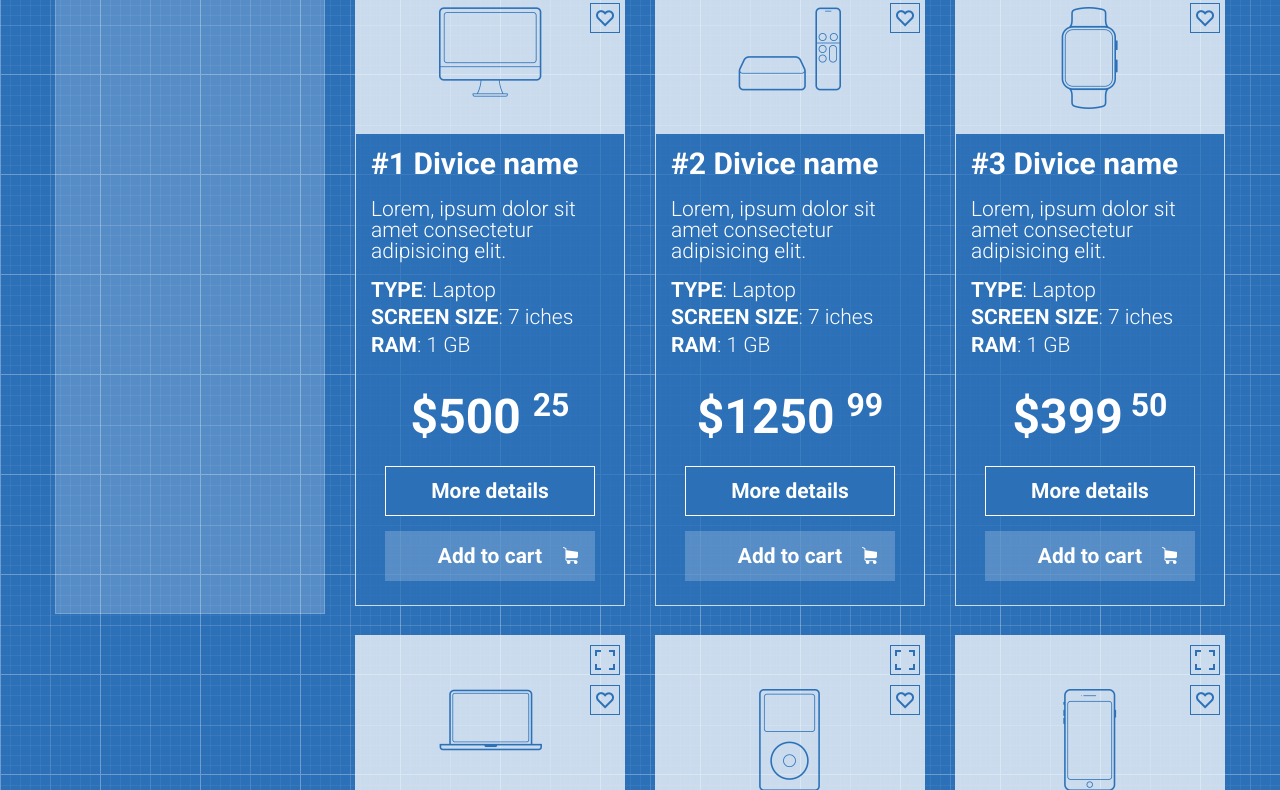
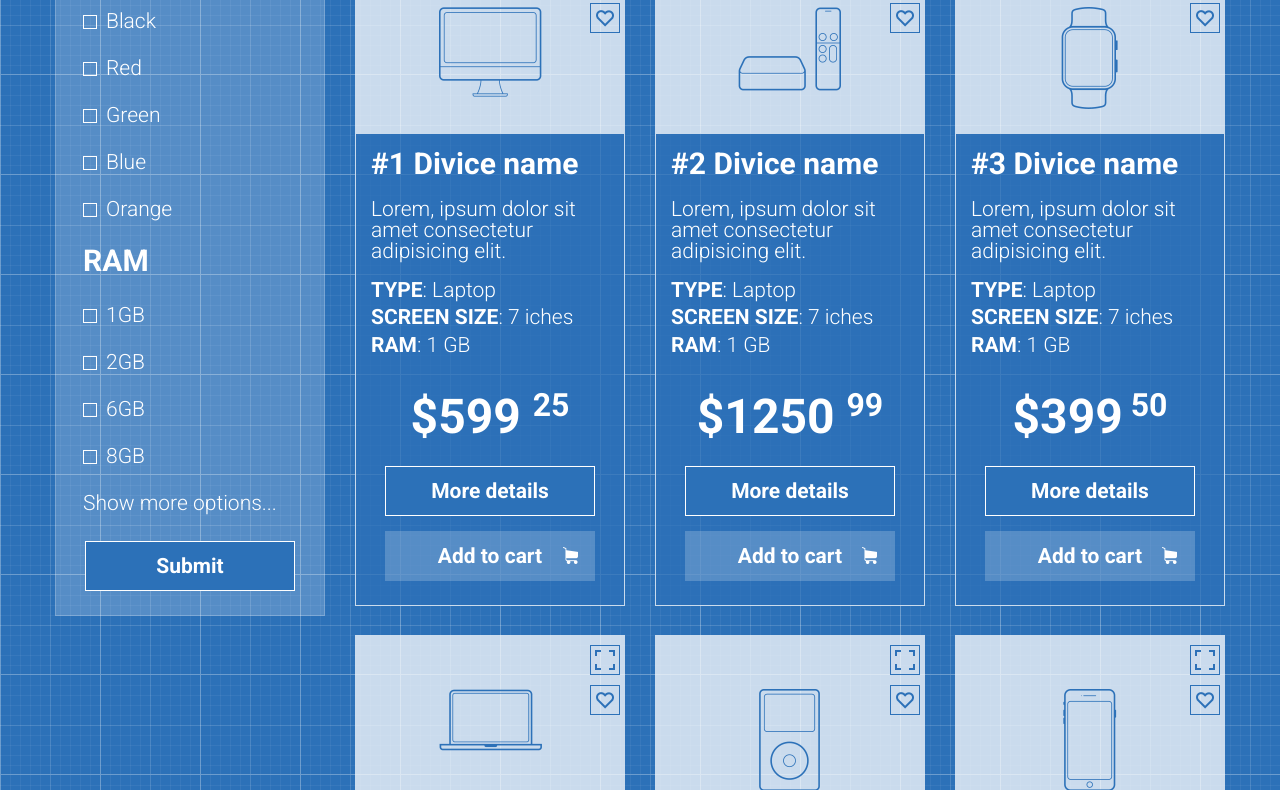
Before and after one commit to gsmoff/shop-project, a plain HTML site: page index.html in a window 1280 px wide. Shown: the part 726-1516 px from the top of the page. Drawn offline with Linux system fonts and the light colour scheme.

Commit message:
aside filter html and stye, produckt-btn hover

```diff
--- a/index.html
+++ b/index.html
@@ -83,14 +83,72 @@
         <div class="row">
           <!-- боковой продуктовый фильтр -->
           <div class="col-3">
-             <div class="aside-filter">Filter</div>
+            <div class="aside-filter">
+              <h2 class="filter-title">Divice type</h2>
+              <ul>
+                <li>
+                  <input type="checkbox" class="filter-checkbox" id="laptop" />
+                  <label for="laptop"> Laptop</label>
+                </li>
+                <li>
+                  <input type="checkbox" class="filter-checkbox" id="tablet" />
+                  <label for="tablet"> Tablet</label>
+                </li>
+              </ul>
+              <h2 class="filter-title">Color</h2>
+              <ul>
+                <li>
+                  <input type="checkbox" class="filter-checkbox" id="black" />
+                  <label for="black">Black</label>
+                </li>
+                <li>
+                  <input type="checkbox" class="filter-checkbox" id="red" />
+                  <label for="red">Red</label>
+                </li>
+                <li>
+                  <input type="checkbox" class="filter-checkbox" id="green" />
+                  <label for="green">Green</label>
+                </li>
+                <li>
+                  <input type="checkbox" class="filter-checkbox" id="blue" />
+                  <label for="blue">Blue</label>
+                </li>
+                <li>
+                  <input type="checkbox" class="filter-checkbox" id="orange" />
+                  <label for="orange">Orange</label>
+                </li>
+              </ul>
+              <h2 class="filter-title">Ram</h2>
+              <ul>
+                <li>
+                  <input type="checkbox" class="filter-checkbox" id="1GB" />
+                  <label for="1GB"> 1GB</label>
+                </li>
+                <li>
+                  <input type="checkbox" class="filter-checkbox" id="2GB" />
+                  <label for="2GB"> 2GB</label>
+                </li>
+                <li>
+                  <input type="checkbox" class="filter-checkbox" id="6GB" />
+                  <label for="6GB"> 6GB</label>
+                </li>
+                <li>
+                  <input type="checkbox" class="filter-checkbox" id="8GB" />
+                  <label for="8GB"> 8GB</label>
+                </li>
+              </ul>
+              <a href="#">Show more options...</a>
+              <button class="filter-btn">Submit</button>
+            </div>
           </div>
           <!-- основная часть с карточками продуктов -->
           <div class="col-9">
             <!-- хлебные крошки -->
             <div class="row">
               <div class="col-12">
-                <p class="address-bar"> Home page > Products > Laptops and Tablets</p>
+                <p class="address-bar">
+                  Home page > Products > Laptops and Tablets
+                </p>
               </div>
             </div>
             <!-- Основной заголовок прдуктового меню -->
@@ -118,7 +176,7 @@
                 <div class="produkt">
                   <div class="produkt-foto">
                     <a href="#">
-                        <img src="./img/divice1.png" alt="monitor" />
+                      <img src="./img/divice1.png" alt="dvd" />
                     </a>
                     <div class="expand"></div>
                     <div class="like"></div>
@@ -136,7 +194,7 @@
                       <span class="uppercase">Ram</span>: 1 GB
                     </div>
                     <div class="produkt-price">
-                        <p class="price">$500 <sup>25</sup></p>
+                      <p class="price">$599 <sup>25</sup></p>
                     </div>
                     <button class="details-btn">More details</button>
                     <div class="product-cart-btn">
@@ -184,7 +242,7 @@
                 <div class="produkt">
                   <div class="produkt-foto">
                     <a href="#">
-                     <img src="./img/divice3.png" alt="wrist watch"/>
+                      <img src="./img/divice3.png" alt="wrist watch" />
                     </a>
                     <div class="expand"></div>
                     <div class="like"></div>
@@ -217,7 +275,7 @@
                 <div class="produkt">
                   <div class="produkt-foto">
                     <a href="#">
-                     <img src="./img/divice4.png" alt="notebook"/>
+                      <img src="./img/divice4.png" alt="notebook" />
                     </a>
                     <div class="expand"></div>
                     <div class="like"></div>
@@ -283,7 +341,7 @@
                 <div class="produkt">
                   <div class="produkt-foto">
                     <a href="#">
-                           <img src="./img/divice6.png" alt="wrist watch"/>
+                      <img src="./img/divice6.png" alt="wrist watch" />
                     </a>
                     <div class="expand"></div>
                     <div class="like"></div>
@@ -316,7 +374,7 @@
                 <div class="produkt">
                   <div class="produkt-foto">
                     <a href="#">
-                         <img src="./img/divice7.png" alt="tablet"/>
+                      <img src="./img/divice7.png" alt="tablet" />
                     </a>
                     <div class="expand"></div>
                     <div class="like"></div>
@@ -349,7 +407,7 @@
                 <div class="produkt">
                   <div class="produkt-foto">
                     <a href="#">
-                         <img src="./img/divice8.png" alt="dvd"/>
+                      <img src="./img/divice8.png" alt="dvd" />
                     </a>
                     <div class="expand"></div>
                     <div class="like"></div>
@@ -382,7 +440,7 @@
                 <div class="produkt">
                   <div class="produkt-foto">
                     <a href="#">
-                       <img src="./img/divice9.png" alt="wrist watch"/>
+                      <img src="./img/divice9.png" alt="wrist watch" />
                     </a>
                     <div class="expand"></div>
                     <div class="like"></div>
@@ -413,18 +471,21 @@
             </div>
             <div class="row">
               <div class="col-12">
-                <a class="load-more"href="#">Load more...</a>
+                <a class="load-more" href="#">Load more...</a>
               </div>
             </div>
           </div>
         </div>
       </div>
+    </main>
     <footer class="footer">
-        <div class="container">
+
         <div class="row">
-            <div class="col-12">Footer</div>
+          <div class="col-12">
+            <p>&#169 Copyright 2017</p>
           </div>
         </div>
+
     </footer>
   </body>
 </html>
--- a/style.css
+++ b/style.css
@@ -149,7 +149,7 @@ body {
   border: none;
   padding: 0 0 0 15px;
   font-size: 21px;
-  width: 155px;
+  width: 150px;
   height: 30px;
   background-color: transparent;
   -webkit-appearance: none;
@@ -172,13 +172,14 @@ body {
   border: none;
   cursor: pointer;
   padding: 0;
-  /* float: right; */
+  float: right;
 }
 .cart-header {
   width: 40px;
   height: 40px;
   background: white url("./img/cart.png") no-repeat center;
   position: relative;
+  cursor: pointer;
 }
 .product-count {
   border-radius: 50%;
@@ -204,13 +205,6 @@ body {
   font-size: 100px;
   text-align: center;
   line-height: 397px;
-}
-/* боковая сортировка */
- .aside-filter {
- width: 270px;
- height: 843px;
- background-color:  rgba(255, 255, 255, 0.2);
- border: 1px solid rgba(255, 255, 255, 0.2);
 }
 /* хлебные крошки */
 .address-bar {
@@ -244,7 +238,7 @@ body {
 .filter-box li {
   border-bottom: 1px solid white;
   border-right: 1px solid white;
-  border-left: 1px solid white;;
+  border-left: 1px solid white;
   background-color: #2c71b8;
   display: block;
   width: 270px;
@@ -285,33 +279,34 @@ body {
 }
 .produkt-foto img {
   display: block;
-  margin: auto;
-  padding-top: 20%;
+  margin: 0 auto;
+  padding: 20%;
 }
-.like, .expand {
+.like,
+.expand {
   height: 30px;
   width: 30px;
   border: 1px solid #2c71b8;
   position: absolute;
 }
-/* .like:hover, .expand:hover {
-  background-color: #2c71b8;
-} */
+
 .expand {
   background: url("./img/expand.png") no-repeat center;
   right: 5px;
   top: 10px;
 }
- .like{
+.like {
   background: url("./img/like.png") no-repeat center;
   right: 5px;
   top: 50px;
 }
 .like:hover {
-  background: white url("./img/like.png") no-repeat center;
+  background: #2c71b8 url("./img/white-like.png") no-repeat center;
 }
 .expand:hover {
   background: white url("./img/expand.png") no-repeat center;
+  border-radius: 50%;
+  box-shadow: inset 3px 3px 3px rgba(0, 0, 0, 0.2), 0 0 1px rgba(0, 0, 0, 0);
 }
 .produkt-card-text {
   background-color: rgba(44, 113, 184, 0.75);
@@ -325,9 +320,8 @@ body {
   font-weight: 700;
   margin-bottom: 20px;
 }
-.produkt-description  {
+.produkt-description {
   margin-bottom: 15px;
-
 }
 .product-features {
   margin-bottom: 30px;
@@ -349,8 +343,9 @@ body {
   vertical-align: super;
   font-size: 32px;
 }
-/* для кнопок в карточках продукта */
-.produkt button {
+/* для кнопок в карточках продукта и фильтре*/
+.produkt button,
+.aside-filter button {
   display: block;
   width: 210px;
   height: 50px;
@@ -363,12 +358,13 @@ body {
   margin: 0 auto;
   margin-bottom: 15px;
 }
-.details-btn {
+.details-btn,
+.filter-btn {
   border: 1px solid white;
   background-color: #2c71b8;
 }
 .add-btn {
-  background-color: rgba(255, 255, 255,0.20);
+  background-color: rgba(255, 255, 255, 0.2);
   border: none;
 }
 .product-cart-btn {
@@ -379,7 +375,8 @@ body {
 }
 .add-btn:hover,
 .details-btn:hover,
-.product-cart-btn:hover {
+.filter-btn:hover,
+.main-btn:hover {
   color: #2c71b8;
   background-color: white;
 }
@@ -401,3 +398,54 @@ body {
   font-size: 36px;
   margin-bottom: 86px;
 }
+/* боковой фильтр */
+.aside-filter {
+  width: 270px;
+  height: 845px;
+  background-color: rgba(255, 255, 255, 0.2);
+  border: 1px solid rgba(255, 255, 255, 0.2);
+  padding: 27px;
+}
+
+.filter-title {
+  font-size: 30px;
+  font-weight: 700;
+  text-transform: uppercase;
+  margin-bottom: 29px;
+}
+.aside-filter li {
+  margin-bottom: 26px;
+  /* background-color: teal; */
+}
+.filter-checkbox {
+  display: none;
+}
+label::before {
+  content: "";
+  display: block;
+  width: 12px;
+  height: 12px;
+  border: 1px solid white;
+  cursor: pointer;
+  float: left;
+  margin-top: 4px;
+}
+label {
+  padding-left: 9px;
+  font-size: 21px;
+}
+.filter-checkbox:checked + label::before {
+  background-color: white;
+}
+.aside-filter a {
+  margin-bottom: 27px;
+  text-decoration: none;
+  color: white;
+  font-size: 21px;
+  display: block;
+}
+.footer {
+text-align: center;
+color: #2c71b8;
+font-size: 21px;
+}
```
Also changed, not shown: img/white-like.png (added). Lines whose indentation alone changed are shown as unchanged.
